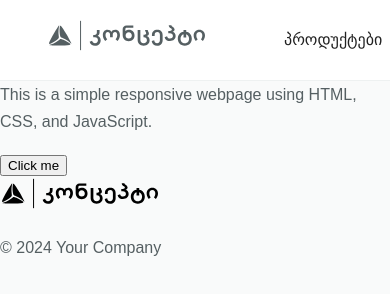
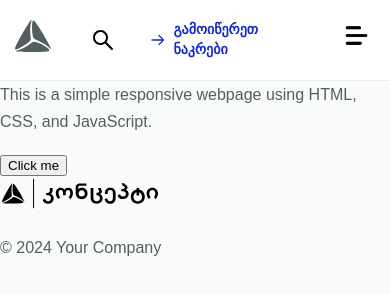
Before and after one commit to bmagnaradze/Tbcconcept-copy, a website: page index.html in a window 390 px wide. Drawn offline with Linux system fonts and the light colour scheme.

Commit message:
Making the header responsive

```diff
--- a/components/header/header.css
+++ b/components/header/header.css
@@ -262,3 +262,37 @@
 .lang_dropdown:hover .lang_dropdown-menu {
   display: block;
 }
+
+.m_header-logo,
+.menu_icon {
+  display: none;
+  img {
+    max-width: 37px;
+  }
+}
+
+@media screen and (max-width: 1120px) {
+  .header_menu,
+  .header-logo,
+  .lang_dropdown {
+    display: none;
+  }
+  .m_header-logo,
+  .menu_icon {
+    display: inline-block;
+  }
+  .logo_section {
+    width: 36px;
+  }
+  .header {
+    padding-left: 45px;
+    padding-right: 45px;
+  }
+}
+
+@media screen and (max-width: 479px) {
+  .header {
+    padding-left: 15px;
+    padding-right: 15px;
+  }
+}
--- a/components/header/header.html
+++ b/components/header/header.html
@@ -3,6 +3,9 @@
     <a href="#" class="logo_section">
       <div class="header-logo">
         <img src="images/header-logo.svg" alt="Logo" />
+      </div>
+      <div class="m_header-logo">
+        <img src="images/mobile-header.svg" alt="Logo" />
       </div>
     </a>
     <nav class="header_menu">
@@ -61,6 +64,10 @@
           <div class="ln_option">Eng</div>
         </div>
       </div>
+      <div class="menu_icon">
+        <img src="../../images/menu.png" alt="menu" />
+
+      </div>
     </div>
     <div class="unified_dropdown_container">
       <div class="dropdown_content">
```
Also changed, not shown: images/menu.png (added), images/mobile-header.svg (added).
